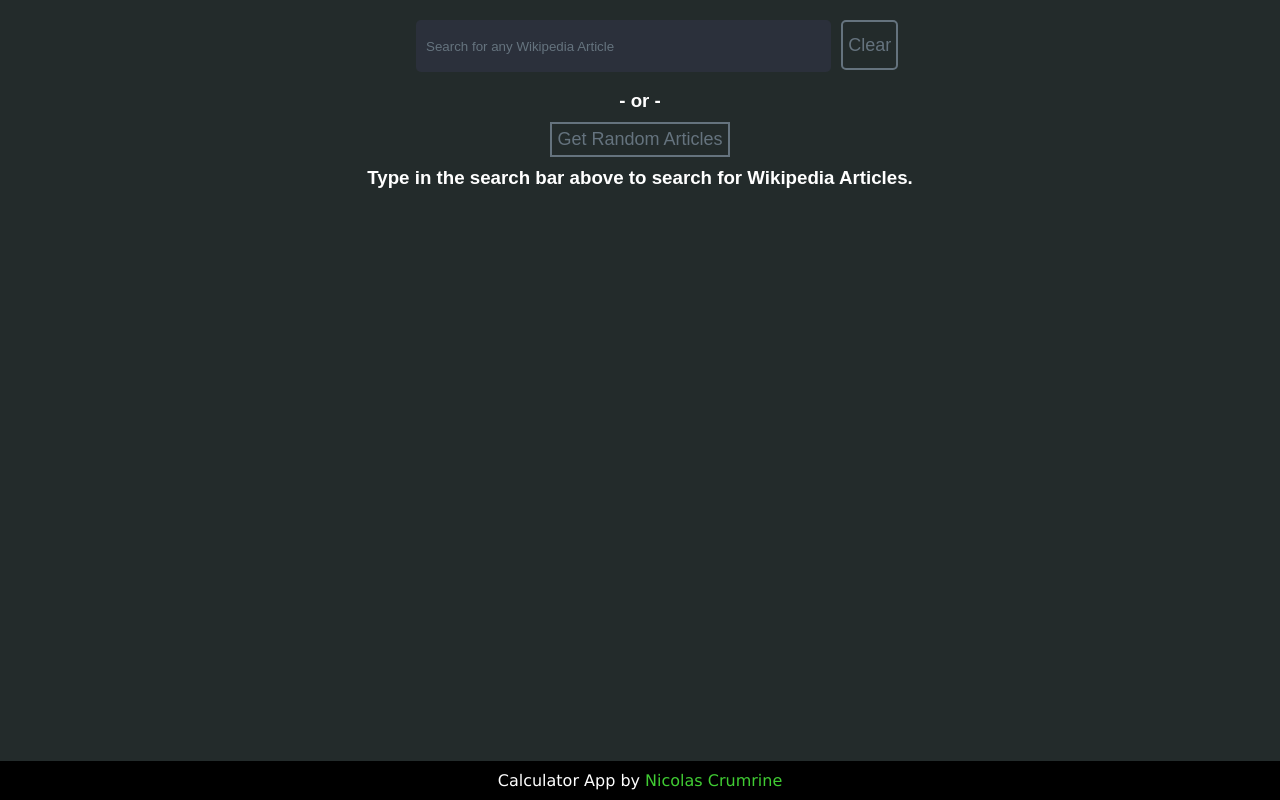
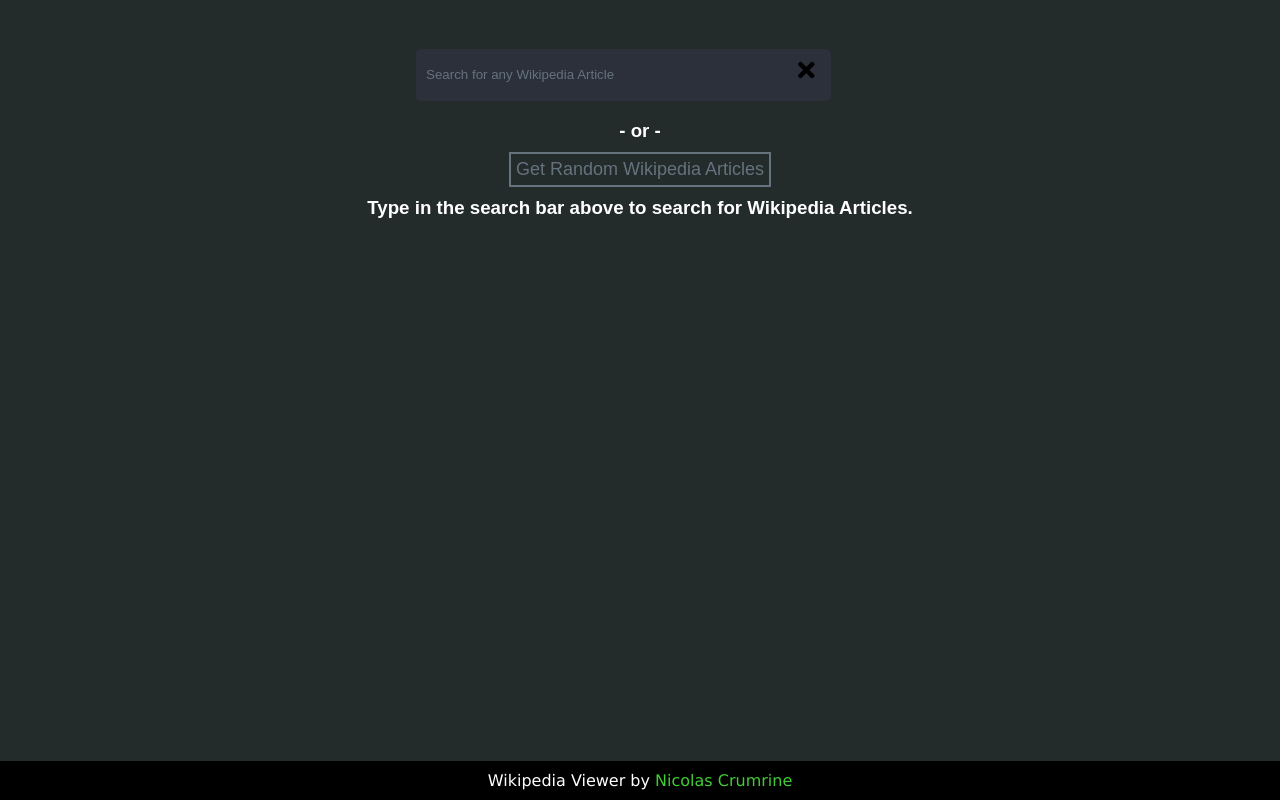
Before and after one commit to CrumrineCoder/wikipediaviewerreact, a React (Create React App) app: page / in a window 1280 px wide. Built offline with nearby package versions, Linux system fonts and the light colour scheme.

Commit message:
Working on header and nav and input

```diff
--- a/public/index.html
+++ b/public/index.html
@@ -2,6 +2,8 @@
 <html lang="en">
   <head>
     <meta charset="utf-8">
+    <link rel="stylesheet" href="https://use.fontawesome.com/releases/v5.0.13/css/all.css" integrity="sha384-DNOHZ68U8hZfKXOrtjWvjxusGo9WQnrNx2sqG0tfsghAvtVlRW3tvkXWZh58N9jp"
+    crossorigin="anonymous">
     <meta name="viewport" content="width=device-width, initial-scale=1, shrink-to-fit=no">
     <meta name="theme-color" content="#000000">
     <!--
@@ -27,7 +29,7 @@
     </noscript>
     <nav>
       <div id="ad">
-          Calculator App by
+          Wikipedia Viewer by
           <a href="https://crumrinecoder.github.io/Profile-Website-version2/" id="nic" target="_blank"> Nicolas Crumrine</span></a>
         </div>
     </nav>
--- a/src/App.css
+++ b/src/App.css
@@ -1,15 +1,17 @@
+/* Entire Document */
 
-/* Entire Document */
 body {
-
 	color: white;
 	background: #232B2B;
 	margin: 0;
-
 }
 
+#root {
+	margin-bottom: 60px;
+}
+
+
 /* Nav */
-
 
 nav {
 	background: black;
@@ -33,20 +35,29 @@ nav {
 	color: #4A9943;
 }
 
-.clear{
-  display: inline;
-  margin-left: 10px;
-  height: 50px;
-  border-radius: 5px;
+.clear {
+  margin-left: -50px;
+  border: none;
+  height: 100px;
+  width: 50px;
+  background: none;
 }
 
+.fa-times{
+  padding-top: 20px;
+  font-size: 24px;
+}
+
+
 /* Search Bar */
-#searchContainer{
+
+#searchContainer {
 	vertical-align: middle;
 	white-space: nowrap;
 	position: relative;
 	margin: 10px auto;
   width: 35%;
+  position: relative;
 }
 
 #searchContainer input {
@@ -92,14 +103,14 @@ nav {
 	background: #ffffff;
 }
 
-.entry h3{
+.entry h3 {
 	text-align: center;
 	margin: 10px auto;
 }
 
-button{
+button:not(.clear) {
 	margin: 10px auto;
-    display:block;
+	display: block;
 	border: 2px solid #65737e;
 	background: #232B2B;
 	color: #65737e;
@@ -108,11 +119,12 @@ button{
 	outline: none;
 }
 
-button:hover{
+button:hover {
 	color: #ffffff;
 	border-color: #ffffff;
 	cursor: pointer;
 }
+
 
 /* Search Results */
 
@@ -121,8 +133,8 @@ h3 {
 	color: #FFFFFF;
 }
 
-.article{
-	background-color: #DC3D24;
+.article {
+	background-color: rgb(39, 149, 55);
 	color: #FFFFFF;
 	padding: 14px 25px;
 	text-align: center;
@@ -133,12 +145,12 @@ h3 {
 	box-shadow: 0 4px 4px rgba(0, 0, 0, .25);
 }
 
-.article:hover{
+.article:hover {
 	background: #A32D1B;
 }
 
 @media screen and (max-width: 800px) {
-	#searchContainer{
+	#searchContainer {
 		width: 100%;
 	}
 }
--- a/src/App.js
+++ b/src/App.js
@@ -114,10 +114,11 @@ class Article extends React.Component {
             ref={input => this.search = input}
             onChange={this.handleInputChange}
             value={this.state.query}
-          /><button class="clear" onClick={this.clear}> Clear </button>
+          /><button class="clear" onClick={this.clear}>  <i class="fa fa-times"> </i> </button>
+
         </div>
         <h3>- or -</h3>
-        <button onClick={this.fetchRandomData}> Get Random Articles </button>
+        <button onClick={this.fetchRandomData}> Get Random Wikipedia Articles </button>
         <APIDATA magazine={this.state.magazine} query={this.state.query} />
       </div>
     );
```
Lines whose indentation alone changed are shown as unchanged.
